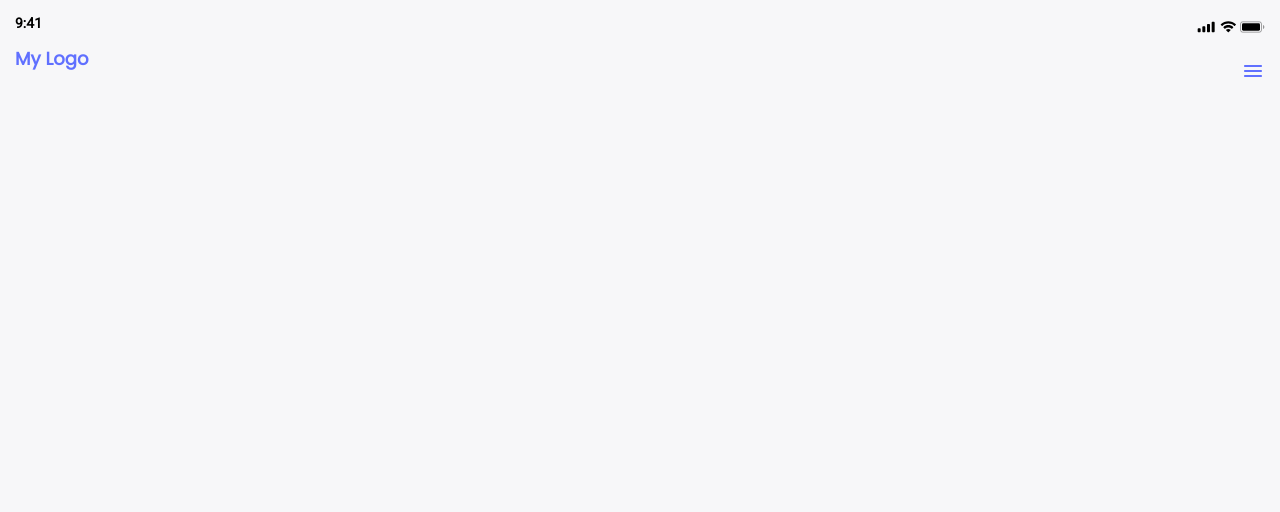
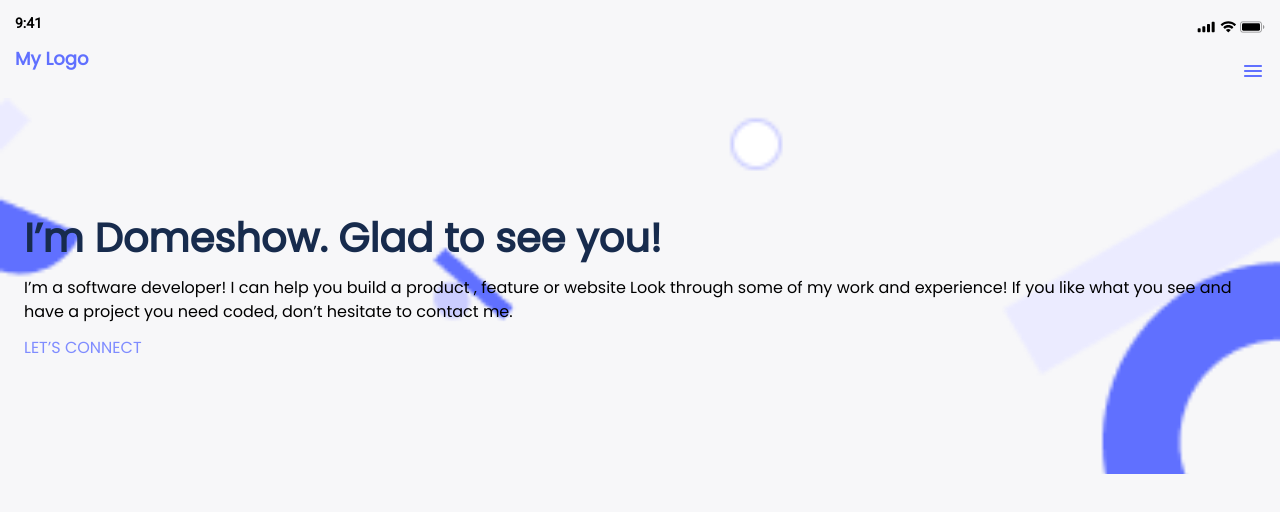
Before and after one commit to Domeshow/Microverse-Portfolio, a website: page index.html in a window 1280 px wide. Drawn offline with Linux system fonts and the light colour scheme.

Commit message:
[ENH] about-me section

```diff
--- a/assets/css/style.css
+++ b/assets/css/style.css
@@ -3,14 +3,13 @@
     padding: 0;
     margin: 0;
     color: #000000;
-    background: #F7F7F9;
 }
 
 body {
     display: flex;
     flex-direction: column;
     position: relative;
-    padding: 15px;
+    background: #F7F7F9;
 }
 
 /* Header */
@@ -18,6 +17,7 @@ header {
     position: relative;
     display: flex;
     flex-direction: column;
+    padding: 15px;
 }
 #topbar {
     display: flex;
@@ -40,7 +40,40 @@ nav {
 #logo {
     color: #6070FF;
     font-size: 18px;
-    font-family: 'Poppins';
     font-weight: 700;
     line-height: 0px;
 }
+
+#about-me {
+    display: flex;
+    flex-direction: column;
+    align-items: flex-start;
+    padding: 114px 24px;
+    gap: 12px;
+    background-image: url('/assets/img/header-shapes-mobile.png');
+    background-size: cover;
+}
+
+h1 {
+    color: #172B4D;
+    font-style: normal;
+    font-weight: 700;
+    font-size: 40px;
+    line-height: 52px;
+    background: none;
+}
+
+#about-me p {
+    font-style: normal;
+    font-weight: 400;
+    font-size: 16px;
+    line-height: 24px;
+}
+
+#connect {
+    color: #7F8CFF;
+    font-style: normal;
+    font-weight: 500;
+    font-size: 16px;
+    line-height: 24px;
+}
--- a/index.html
+++ b/index.html
@@ -37,5 +37,10 @@
 
         </nav>
     </header>
+    <section id="about-me">
+        <h1>I’m Domeshow. Glad to see you!</h1>
+        <p>I’m a software developer! I can help you build a product , feature or website Look through some of my work and experience! If you like what you see and have a project you need coded, don’t hesitate to contact me.</p>
+        <p id="connect">LET’S CONNECT</p>
+    </section>
 </body>
 </html>
```
Also changed, not shown: assets/img/header-shapes mobile.png (added).
